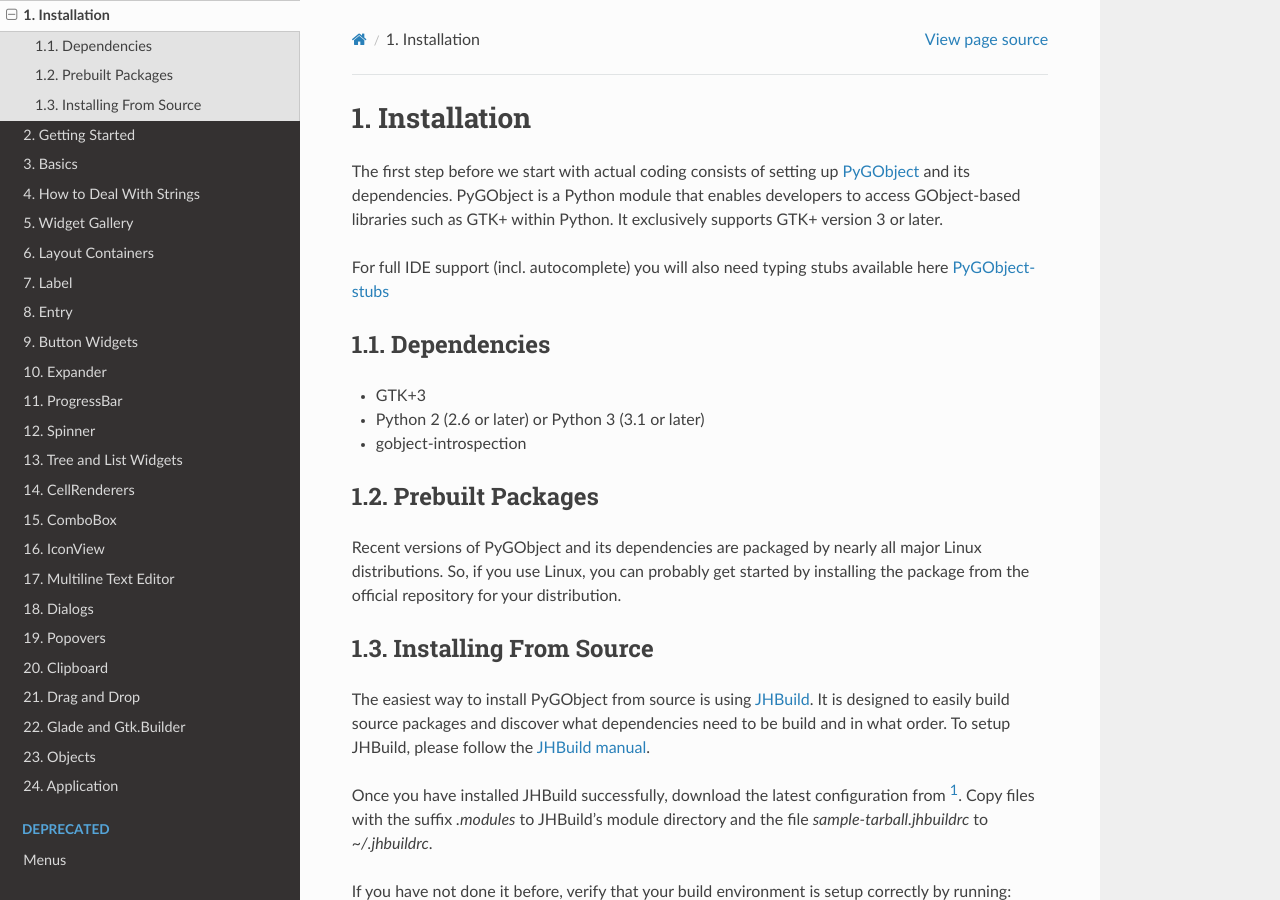
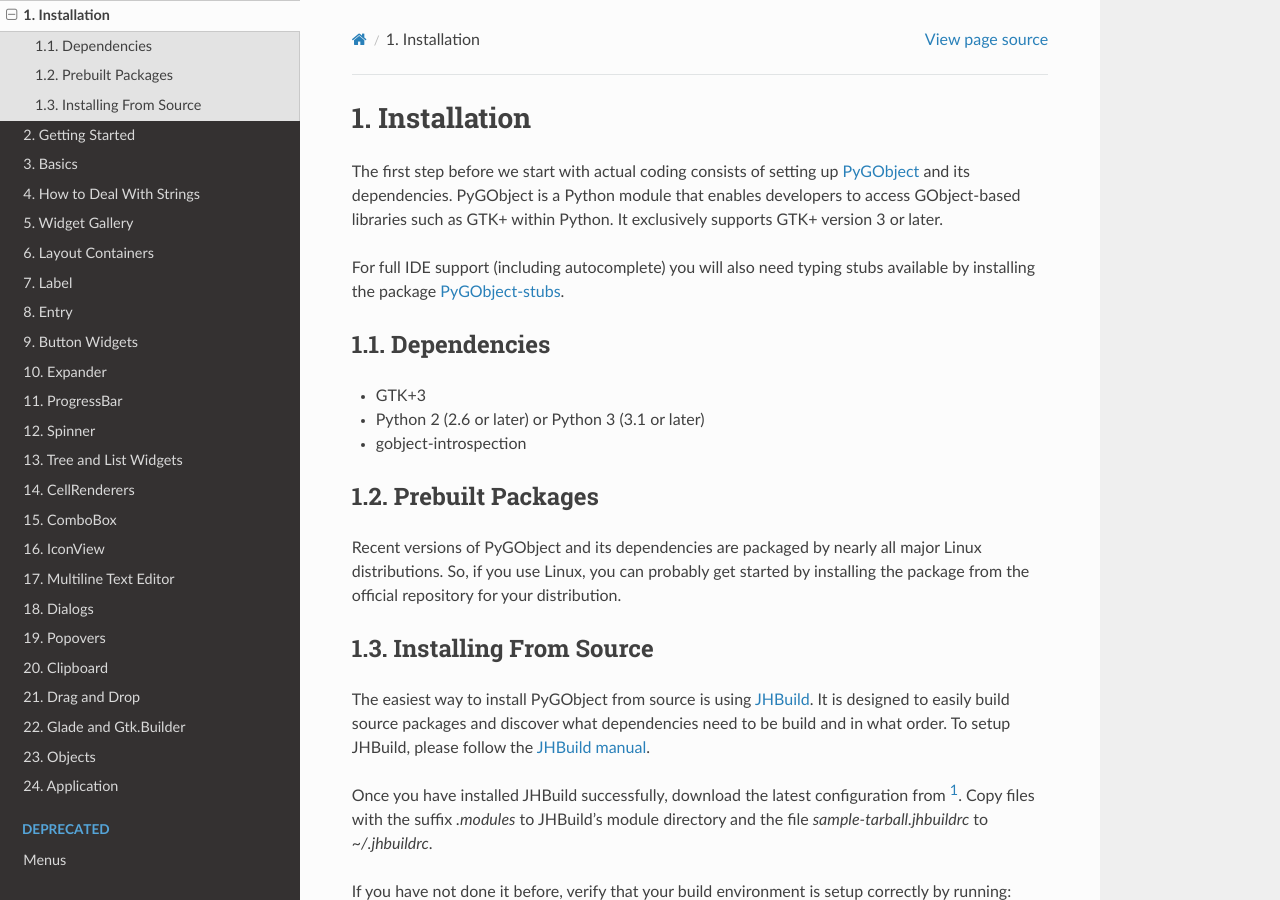
Before and after one commit to sebp/PyGObject-Tutorial, a Sphinx documentation site: the page built from source/install.txt, in a window 1280 px wide and 900 px high. Built offline with Sphinx 7.4.7 and the Read the Docs theme 2.0.0, drawn with Linux system fonts in a browser that asks for light colours.

Commit message:
Update install.txt

```diff
--- a/source/install.txt
+++ b/source/install.txt
@@ -8,7 +8,8 @@
 within Python.
 It exclusively supports GTK+ version 3 or later.
 
-For full IDE support (incl. autocomplete) you will also need typing stubs available here `PyGObject-stubs`_
+For full IDE support (including autocomplete) you will also need typing stubs available
+by installing the package `PyGObject-stubs`_.
 
 Dependencies
 ------------
```
